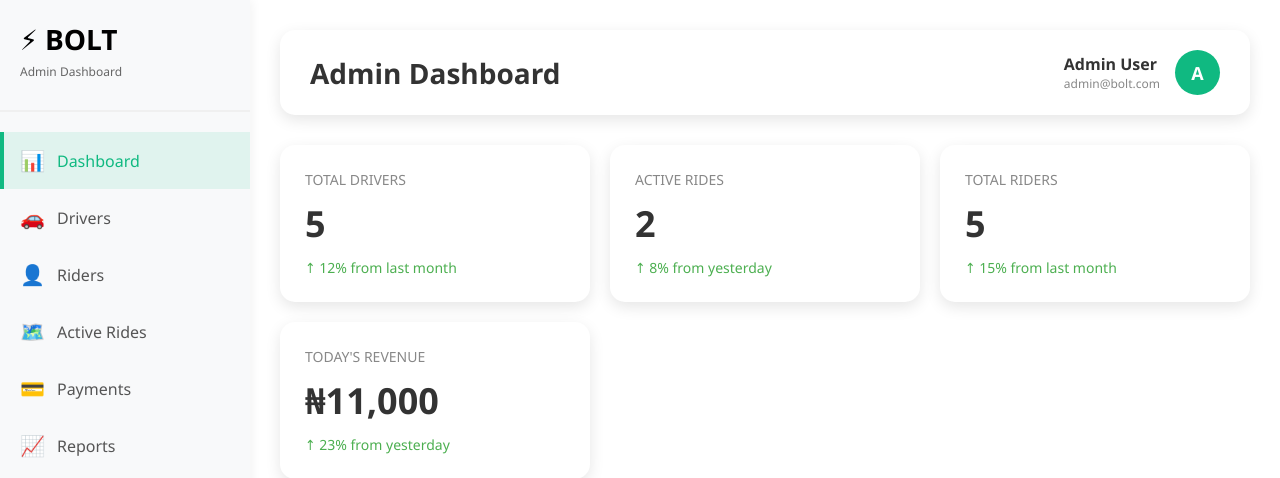
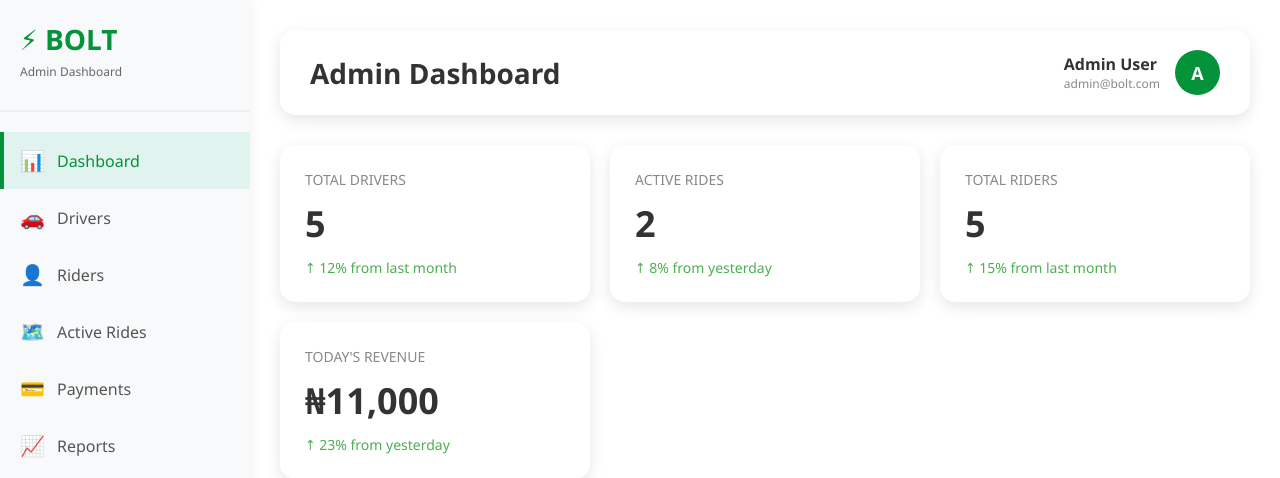
Before and after one commit to Seyiorigin6/BOLT-MANAGEMENT-SERVICES, a PHP site: page /admin/admindashboard.html in a window 1280 px wide. Shown: the top 478 px of the page. Run offline with PHP 8.4, Linux system fonts and the light colour scheme.

Commit message:
css changes

```diff
--- a/css/admin.css
+++ b/css/admin.css
@@ -32,7 +32,7 @@ body {
 }
 
 .logo h1 {
-    color: var(--green);
+    color: #04923a;
     font-size: 28px;
     font-weight: bold;
 }
@@ -67,8 +67,8 @@ body {
 
 .nav-item.active {
     background: rgba(16, 185, 129, 0.1);
-    color: #10b981;
-    border-left: 4px solid #10b981;
+    color: #04923a;
+    border-left: 4px solid #04923a;
     padding-left: 16px;
 }
 
@@ -109,7 +109,7 @@ body {
     width: 45px;
     height: 45px;
     border-radius: 50%;
-    background: #10b981;
+    background: #04923a;
     display: flex;
     align-items: center;
     justify-content: center;
@@ -531,7 +531,7 @@ body {
 }
 
 ::-webkit-scrollbar-thumb {
-    background: var(--green);
+    background: #04923a;
     border-radius: 10px;
 }
 
--- a/index.html
+++ b/index.html
@@ -148,7 +148,7 @@
                 <p style="margin-top:1rem; opacity:0.8;">&copy; <span id="year"></span> Bolt Management Services</p>
             </div>
         </footer>
-        <!-- External JS (create js/main.js) -->
+        <!-- External JS -->
         <script src="js/public.js"></script>
     </div>
 </body>
```
